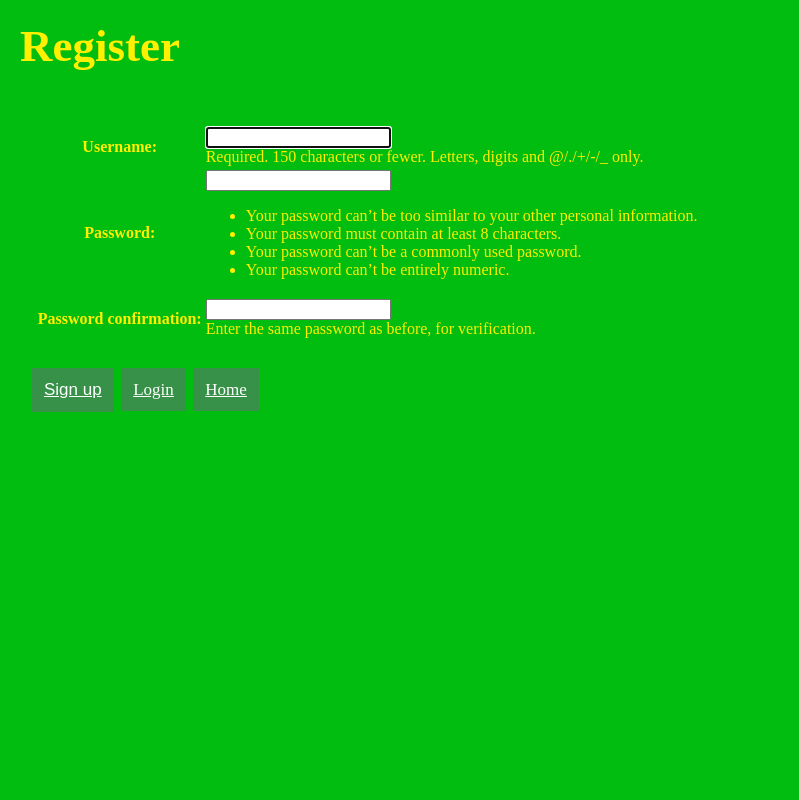
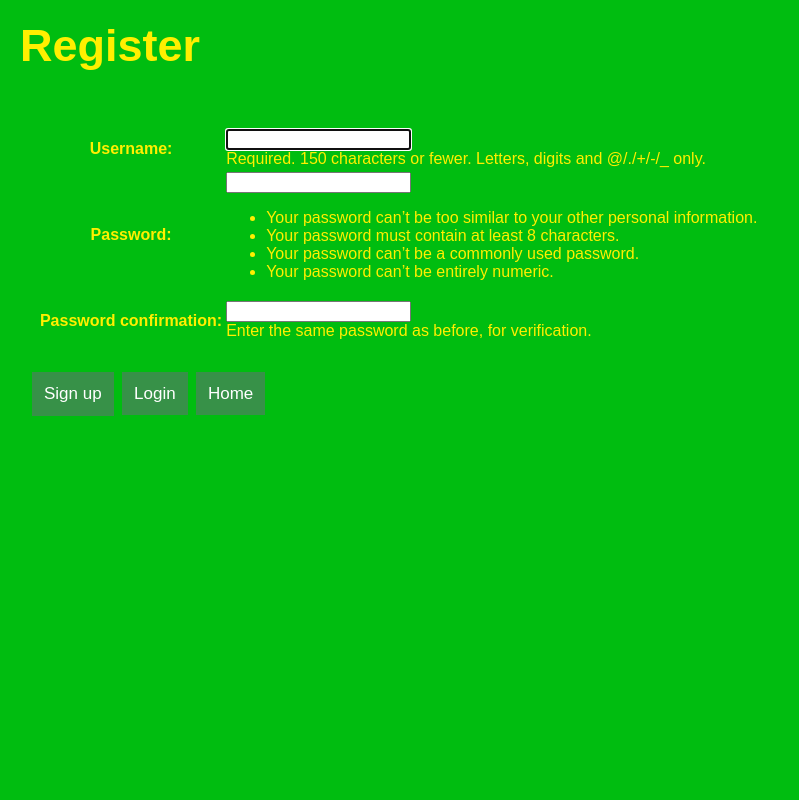
Before and after one commit to 0CreepySmile0/ku-polls, a Django app: page /signup/ in a window 1280 px wide. Shown: the whole page, without its empty margins (0-799 px from the left). Run offline with Django 5.2, Linux system fonts and the light colour scheme; parts of the project's set-up code (start-up, migrations or seed data) failed here and were passed over.

Commit message:
Sign up button redirect correctly and remove underline from all buttons in sign up page

```diff
--- a/templates/header.html
+++ b/templates/header.html
@@ -10,7 +10,7 @@
     {% else %}
         <div class="item">
             <a href="{% url 'login' %}?next={{request.path}}" class="item">Login</a>
-            <a href="{% url 'login' %}?next={{request.path}}" class="item">Sign up</a>
+            <a href="{% url 'signup' %}?next={{request.path}}" class="item">Sign up</a>
             <a href="{% url 'polls:index' %}" class="item">Home</a>
         </div>
     {% endif %}
--- a/templates/registration/signup.html
+++ b/templates/registration/signup.html
@@ -4,6 +4,7 @@
         background-color: #00bd10;
         padding: 12px;
         font-size: 30px;
+        font-family: Arial;
     }
     .button {
         color: #ffef00;
@@ -14,6 +15,7 @@
         background-color: #379148;
         font-size: 17px;
         padding: 12px;
+        text-decoration: None;
     }
     .button a:hover {
         color: #ffef00;
@@ -25,7 +27,6 @@
         font-size: 17px;
         padding: 12px;
         border: None;
-        text-decoration: underline;
     }
     .button button:hover {
         color: #ffef00;
```
